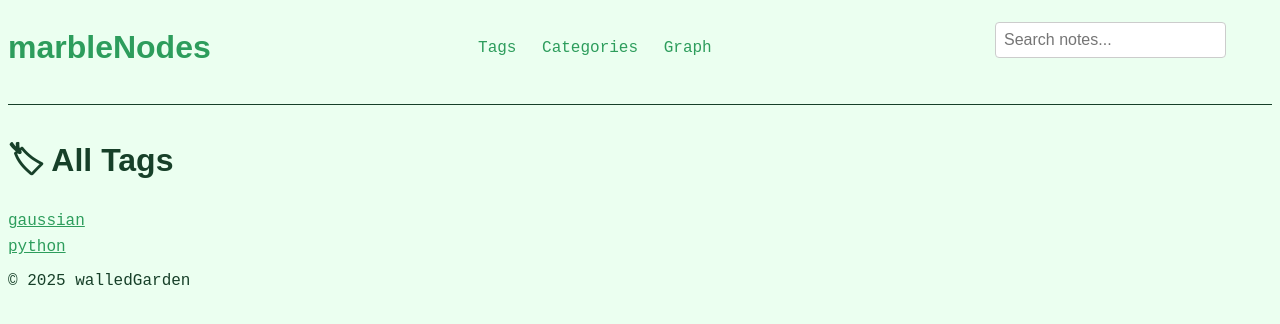
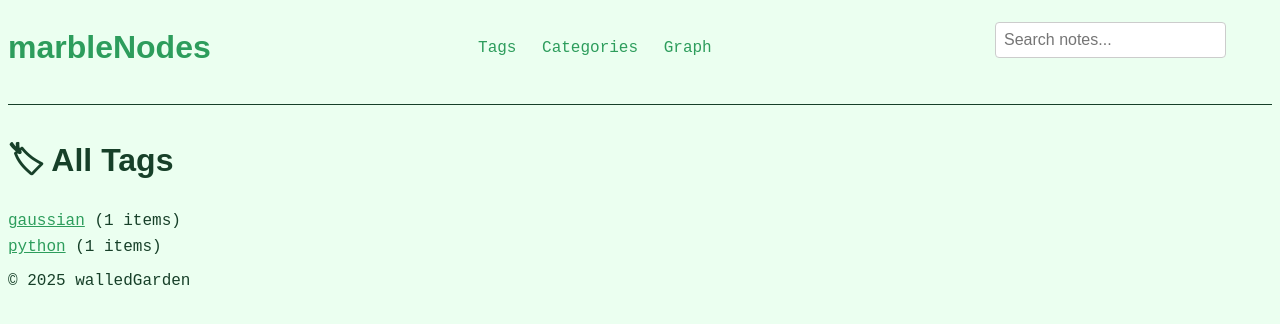
Before and after one commit to dduyg/5566677, a Jekyll site: the page built from tags/index.md, in a window 1280 px wide. Shown: the top 324 px of the page. Built offline with Jekyll 4.4.1, drawn with Linux system fonts in a browser that asks for light colours; some web fonts are replaced; comment, search, counter and statistics services are not loaded.

Commit message:
Update index.md

```diff
--- a/tags/index.md
+++ b/tags/index.md
@@ -4,7 +4,7 @@ title: All Tags
 permalink: /tags/
 ---
 
-# 🏷 All Tags
+<h1>🏷 All Tags</h1>
 
 <ul>
   {% assign all_tags = "" | split: "" %}
@@ -21,8 +21,10 @@ permalink: /tags/
   {% assign sorted_tags = all_tags | sort %}
 
   {% for tag in sorted_tags %}
+    {% assign tagged_notes = site.notes | where_exp: "note", "note.published != false and note.tags contains tag" %}
     <li>
       <a href="{{ '/tags/' | append: tag | append: '/' | relative_url }}">{{ tag }}</a>
+      ({{ tagged_notes | size }} item{% if tagged_notes | size != 1 %}s{% endif %})
     </li>
   {% endfor %}
 </ul>
```
